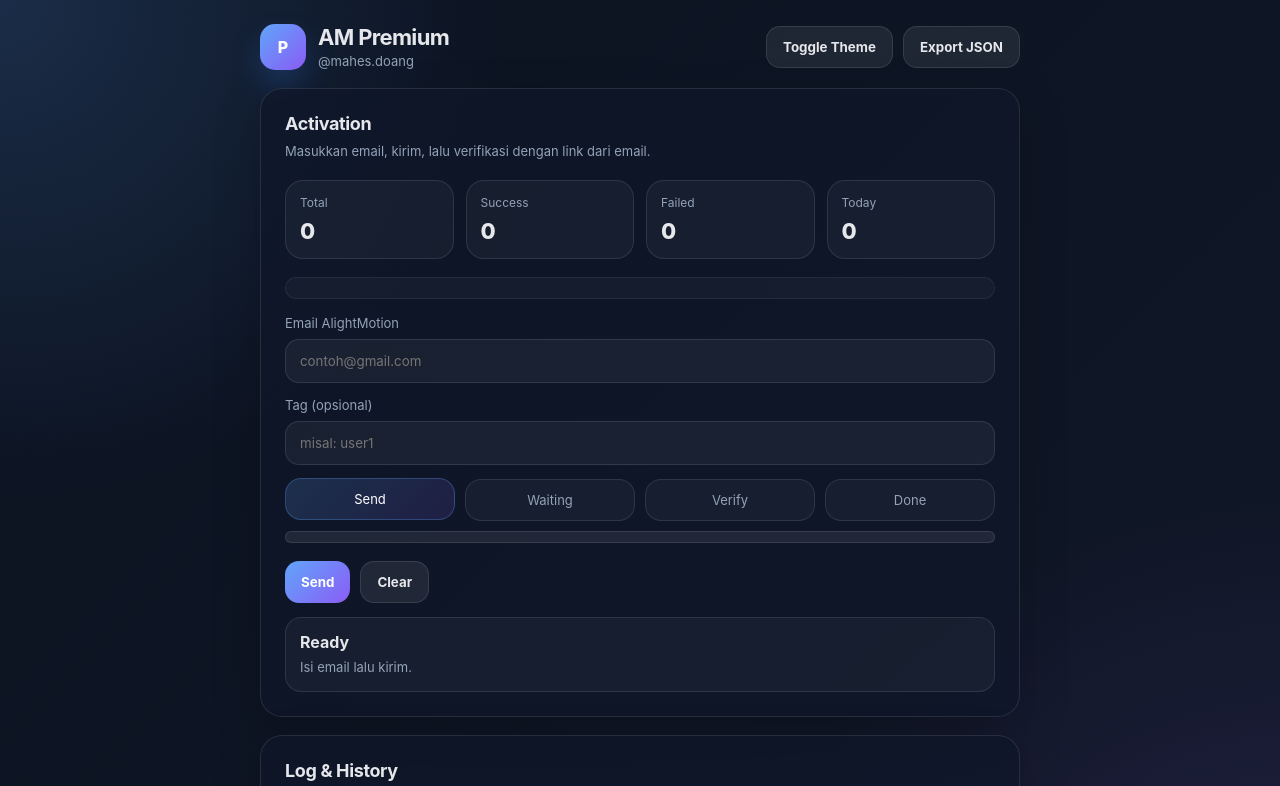
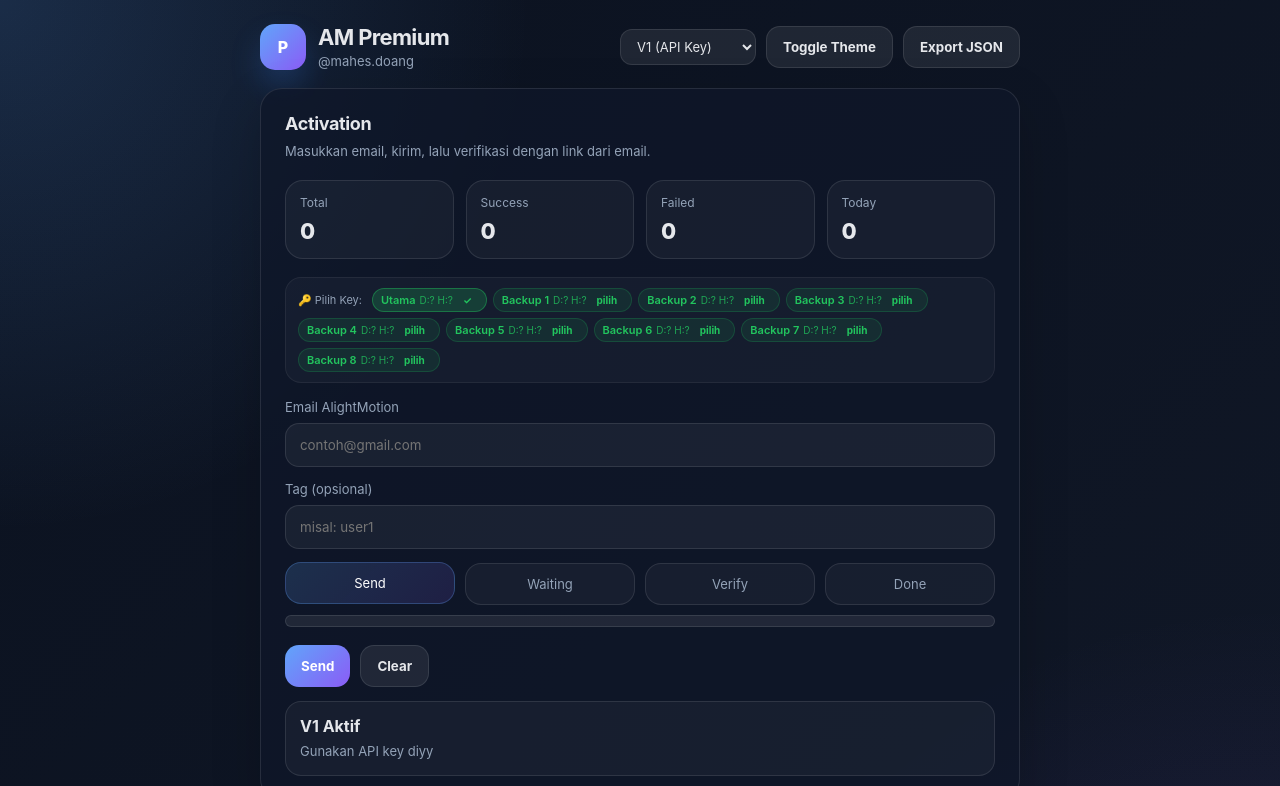
Before and after one commit to hesahes/amprem, a website: page index.html in a window 1280 px wide. Shown: the top 786 px of the page. Drawn offline with Linux system fonts and the light colour scheme; no server answers.

Commit message:
Update index.html

```diff
--- a/index.html
+++ b/index.html
@@ -90,6 +90,20 @@
     display:flex;
     gap:10px;
     flex-wrap:wrap;
+    align-items:center;
+  }
+  .actions select{
+    background:rgba(255,255,255,.08);
+    border:1px solid rgba(255,255,255,.1);
+    border-radius:12px;
+    padding:8px 12px;
+    color:#e5e7eb;
+    font-size:13px;
+    outline:none;
+    cursor:pointer;
+  }
+  .actions select:focus{
+    border-color:rgba(96,165,250,.55);
   }
   button{
     border:none;
@@ -222,7 +236,6 @@
     transition:width .3s ease;
     position:relative;
   }
-  /* ANIMASI GLOW PADA PROGRESS BAR */
   .bar > div::after{
     content:'';
     position:absolute;
@@ -365,6 +378,10 @@
       </div>
     </div>
     <div class="actions">
+      <select id="modeSelect">
+        <option value="v1">V1 (API Key)</option>
+        <option value="v2">V2 (QSG Web)</option>
+      </select>
       <button class="btn-ghost" id="themeBtn">Toggle Theme</button>
       <button class="btn-ghost" id="exportBtn">Export JSON</button>
     </div>
```
